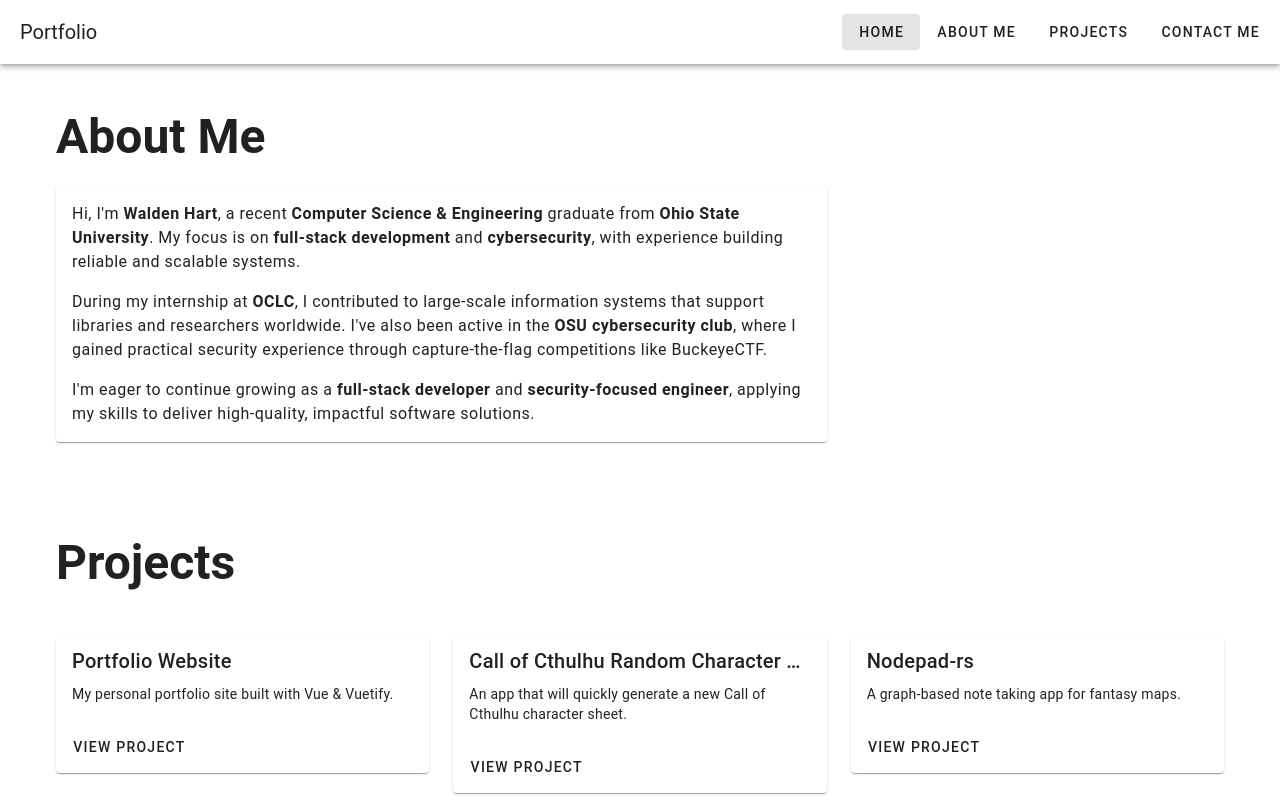
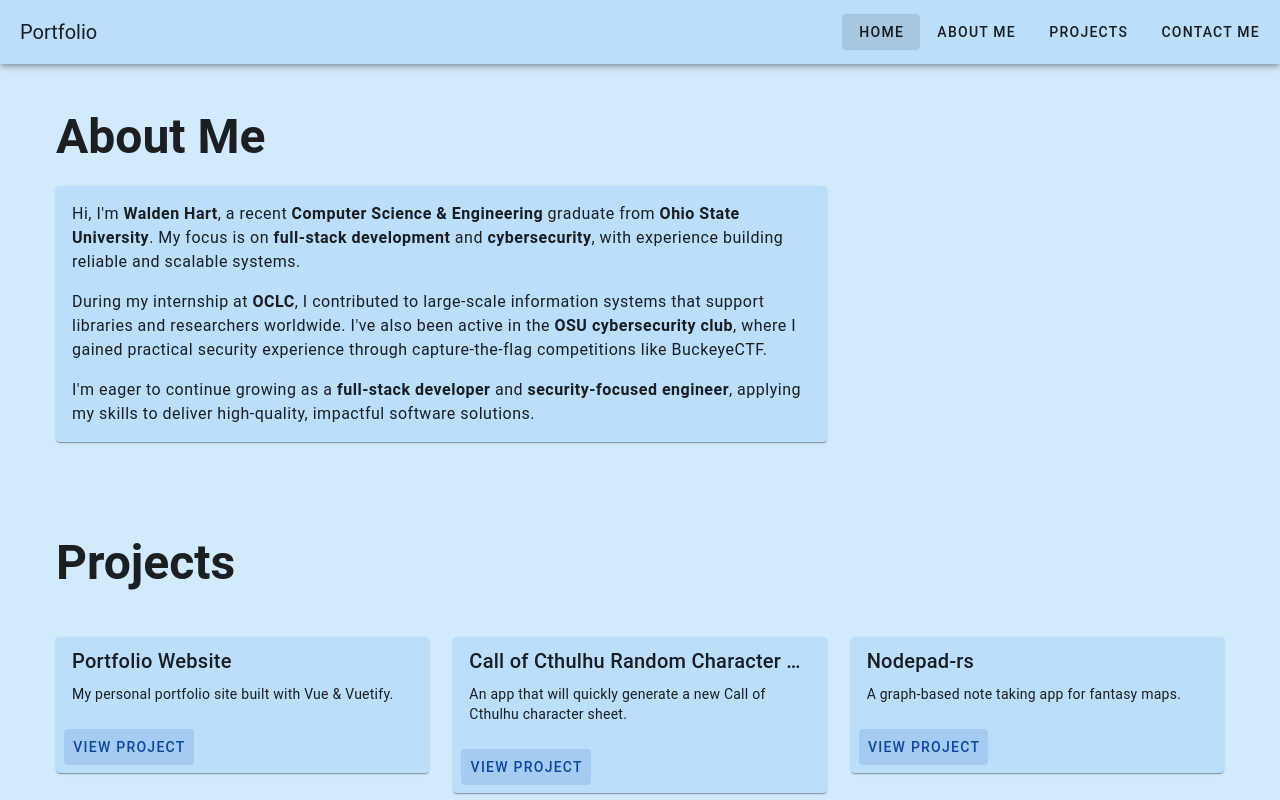
Before and after one commit to walden-hart/Portfolio-Website, a Vue app: page / in a window 1280 px wide. Shown: the top 800 px of the page. Built offline with nearby package versions, Linux system fonts and the light colour scheme.

Commit message:
Added a custon dark theme and light theme

```diff
--- a/src/components/Contact.vue
+++ b/src/components/Contact.vue
@@ -1,5 +1,5 @@
 <script setup lang="ts">
-const email: string = "mailto:walden.hart.2003@gmail.com"
+const email: string = "walden.hart.2003@gmail.com"
 const linkedin: string = "https://www.linkedin.com/in/walden-hart/"
 const github: string = "https://github.com/walden-hart"
 </script>
@@ -19,7 +19,7 @@ const github: string = "https://github.com/walden-hart"
                             You can reach me at:
                         </p>
                         <v-list lines="one" class="text-body-1">
-                            <v-list-item :href="email" target="_blank" rel="noopener">
+                            <v-list-item :href="`mailto:${email}`" target="_blank" rel="noopener">
                                 <v-list-item-title>Email</v-list-item-title>
                                 <v-list-item-subtitle>{{ email }}</v-list-item-subtitle>
                             </v-list-item>
--- a/src/components/Projects.vue
+++ b/src/components/Projects.vue
@@ -20,7 +20,7 @@ import { projects } from '@/data/projects';
           <v-card-title class="text-h6">{{ project.title }}</v-card-title>
           <v-card-text>{{ project.description }}</v-card-text>
           <v-card-actions>
-            <v-btn text :to="`/projects/${project.id}`">View Project</v-btn>
+            <v-btn variant="tonal" color="primary" :to="`/projects/${project.id}`">View Project</v-btn>
           </v-card-actions>
         </v-card>
       </v-col>
--- a/src/main.ts
+++ b/src/main.ts
@@ -1,18 +1,7 @@
 import { createApp } from 'vue'
 import App from './App.vue'
-import router from './router'
-import { createVuetify } from 'vuetify'
-import 'vuetify/styles'
-import * as components from 'vuetify/components'
-import * as directives from 'vuetify/directives'
-
-const vuetify = createVuetify({
-    components,
-    directives,
-    theme: {
-        defaultTheme: 'system'
-    }
-})
+import router from './plugins/router'
+import vuetify from './plugins/vuetify'
 
 const app = createApp(App)
 
--- /dev/null
+++ b/src/plugins/vuetify.ts
@@ -0,0 +1,46 @@
+import { createVuetify, type ThemeDefinition } from 'vuetify';
+import 'vuetify/styles'
+import * as components from 'vuetify/components'
+import * as directives from 'vuetify/directives'
+
+const light: ThemeDefinition = {
+  dark: false,
+  colors: {
+    background: '#d1eafcff',
+    surface: '#BBDEFB',
+    primary: '#0D47A1',
+    secondary: '#1976D2',
+    accent: '#42A5F5',
+    error: '#D32F2F',
+    info: '#2196F3',
+    success: '#388E3C',
+    warning: '#FBC02D',
+  },
+};
+
+const dark: ThemeDefinition = {
+  dark: true,
+  colors: {
+    background: '#0D1B2A',
+    surface: '#1A2A3D',
+    primary: '#4F83CC',
+    secondary: '#1E88E5',
+    accent: '#42A5F5',
+    error: '#EF5350',
+    info: '#64B5F6',
+    success: '#81C784',
+    warning: '#FFD740',
+  },
+};
+
+export default createVuetify({
+    components,
+    directives,
+    theme: {
+        defaultTheme: 'system',
+        themes: {
+            light,
+            dark,
+        }
+    }
+});
```
Also changed, not shown: src/plugins/router.ts (renamed from src/router/index.ts).
